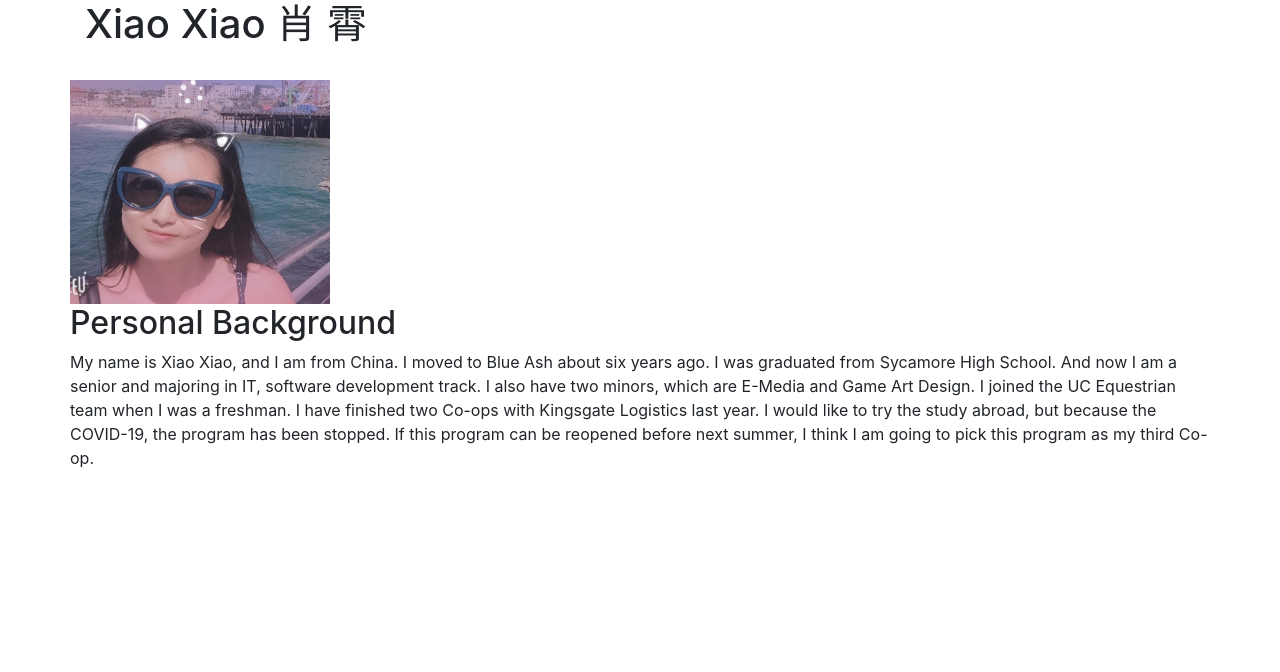
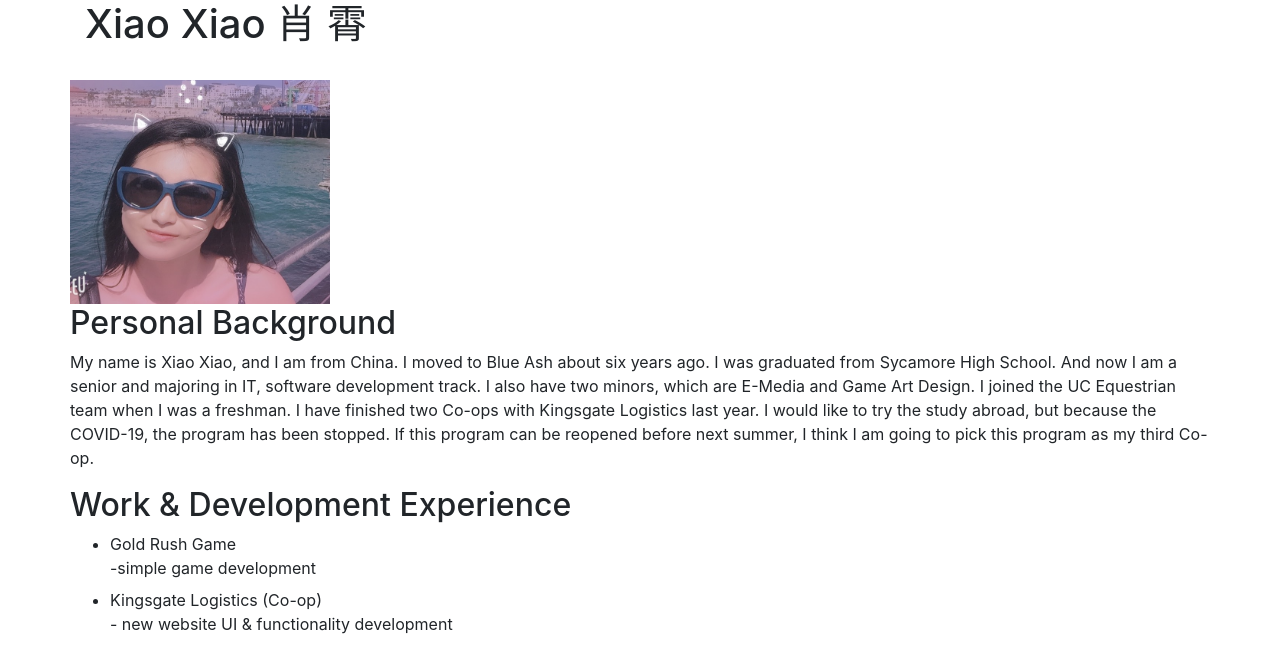
Before and after one commit to IT3049C-Fall20/1-online-portfolio-Xiao0909, a website: page index.html in a window 1280 px wide. Drawn offline with nearby package versions, Linux system fonts and the light colour scheme.

Commit message:
added work and development Experience section

```diff
--- a/index.html
+++ b/index.html
@@ -40,6 +40,21 @@
       </div>
     </div>
 
+    <div class="row">
+      <div class="column1">
+        <div class="section" id="experience">
+          <h2>Work & Development Experience</h2>
+          <ul>
+            <li>Gold Rush Game</li>
+            <dd>-simple game development</dd>
+            <li>Kingsgate Logistics (Co-op)</li>
+            <dd>- new website UI & functionality development</dd>
+          </ul>
+        </div>
+      </div>
+
+    </div>
+
   </div>
 
   <!-- INCLUDE SCRIPTS FILE HERE -->
```
